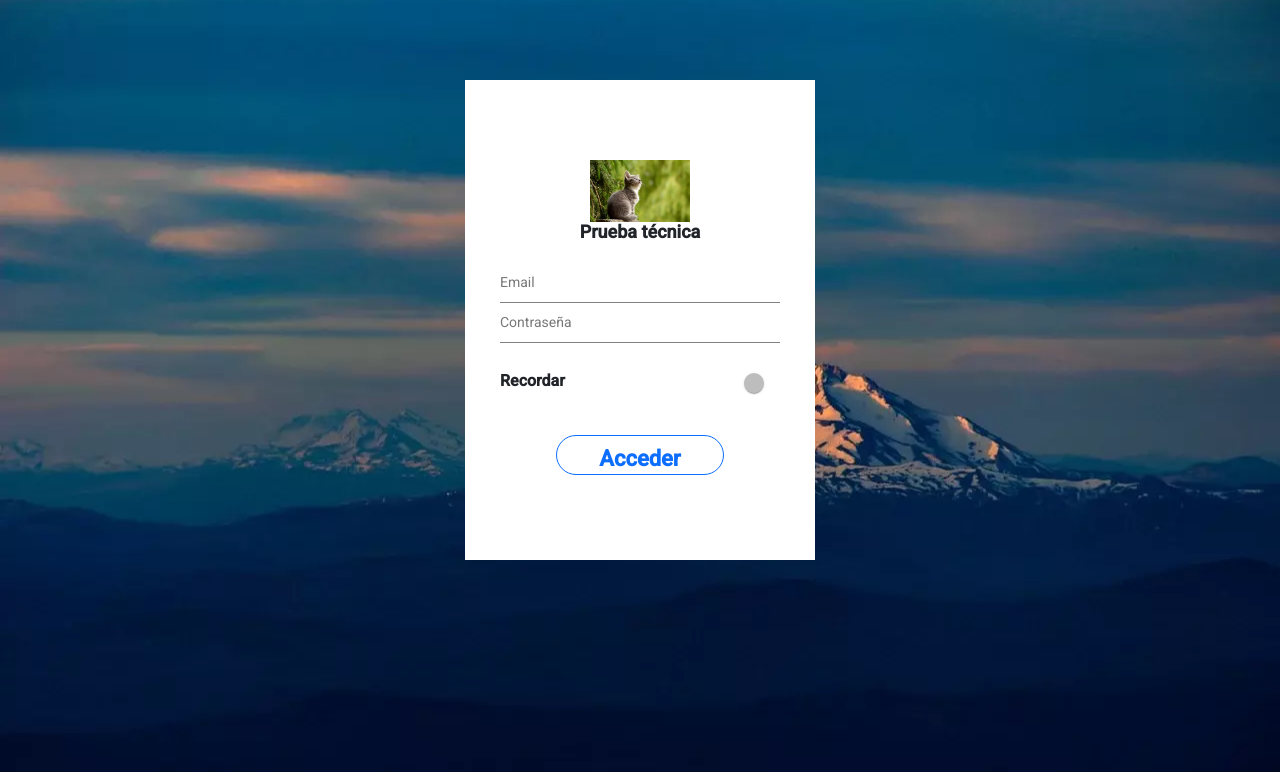
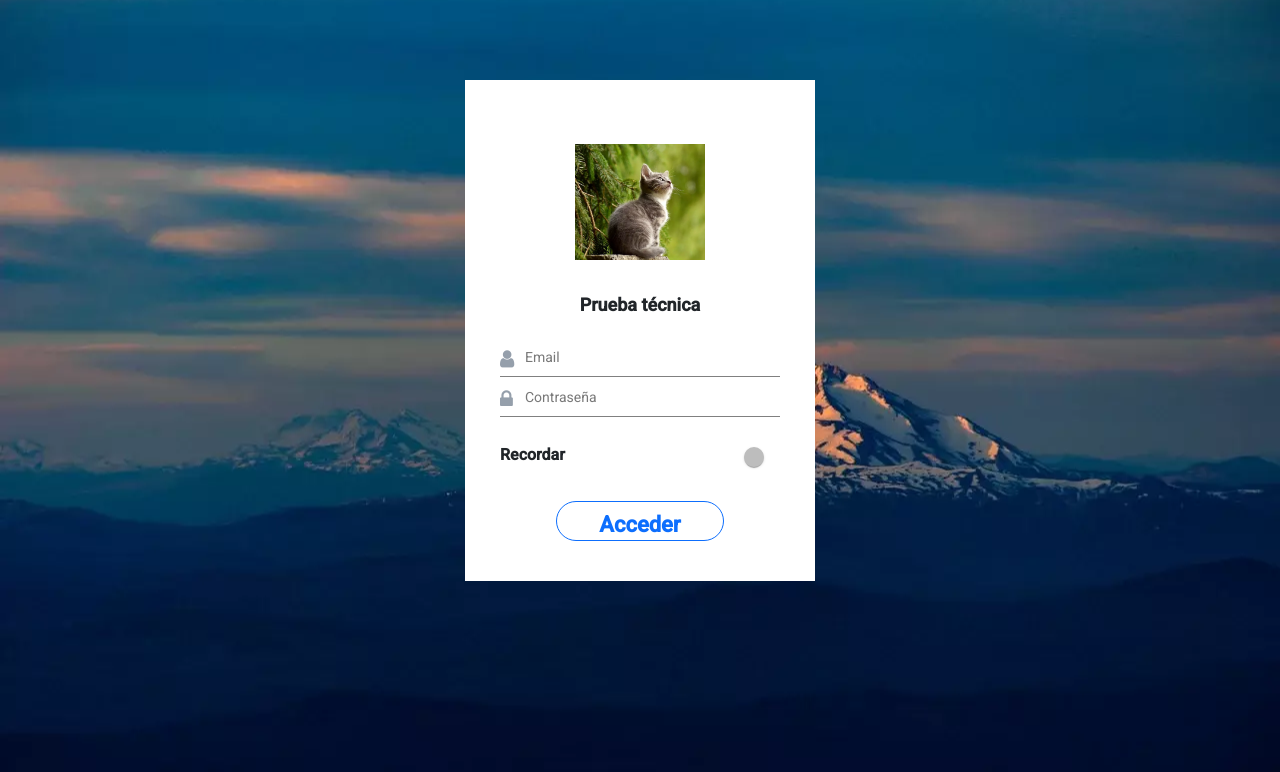
Before and after one commit to davidflores10/test-app, an Angular app: page /login in a window 1280 px wide. Shown: the top 772 px of the page. Built offline with nearby package versions, Linux system fonts and the light colour scheme.

Commit message:
Cropping image

```diff
--- a/src/app/app.module.ts
+++ b/src/app/app.module.ts
@@ -9,6 +9,7 @@ import {FormsModule, ReactiveFormsModule} from '@angular/forms';
 import { BrowserAnimationsModule } from '@angular/platform-browser/animations';
 import {MatSlideToggleModule} from '@angular/material/slide-toggle';
 import {MatInputModule} from '@angular/material/input';
+
 
 
 @NgModule({
@@ -23,7 +24,8 @@ import {MatInputModule} from '@angular/material/input';
     ReactiveFormsModule,
     BrowserAnimationsModule,
     MatSlideToggleModule,
-    MatInputModule
+    MatInputModule,
+
   ],
   providers: [AuthService],
   bootstrap: [AppComponent]
--- a/src/app/login/login.component.html
+++ b/src/app/login/login.component.html
@@ -5,32 +5,36 @@
         <div class="row">
           <div class="col-12 text-center">
             <div>
-              <img class="logo" [src]="'./assets/img/logo.jpg'" [alt]="'Cat logo'" />
+              <img class="logo" [src]="'./assets/img/logo.jpg'" [alt]="'Cat logo'"/>
             </div>
-
-            <span style="font-size: 18px;font-weight: bold; padding-top:15px"> Prueba técnica</span>
+            <div class="title-container">
+              <span style="font-size: 18px;font-weight: bold; padding-top:15px"> Prueba técnica</span>
+            </div>
 
             <form novalidate (ngSubmit)="login()" [formGroup]="loginForm">
               <div class="input_container">
-                <input  type="text" id="username" placeholder="Email" formControlName="username" />
+                <i class="fa fa-user"></i>
+                <input type="text" id="username" placeholder="Email" formControlName="username"/>
               </div>
               <div class="input_container">
-                <input type="password" id="password" placeholder="Contraseña" formControlName="password" />
+                <i class="fa fa-lock"></i>
+                <input type="password" id="password" placeholder="Contraseña" formControlName="password"/>
               </div>
-              <div class="input_container" >
-<!--                <button type="submit" class="pointer">{{ 'LOGIN.ACCESS' | translate }}</button>-->
+              <div class="input_container">
+                <!--                <button type="submit" class="pointer">{{ 'LOGIN.ACCESS' | translate }}</button>-->
                 <div class="row" style="padding-top:10%">
                   <div class="col-6" style="text-align:left">
                     <span style="font-size: 16px;font-weight: bold;">Recordar</span>
                   </div>
                   <div class="col-6" style="text-align:right">
-                    <mat-slide-toggle color="accent"></mat-slide-toggle>
+                    <mat-slide-toggle color="accent" formControlName="remember"></mat-slide-toggle>
                   </div>
                 </div>
 
               </div>
               <div class="input_container submit-btn">
-                <button type="button" class="btn btn-outline-primary rounded-pill enter-btn" (click)="login()">Acceder</button>
+                <button type="button" class="btn btn-outline-primary rounded-pill enter-btn" (click)="login()">Acceder
+                </button>
               </div>
 
             </form>
--- a/src/app/login/login.component.scss
+++ b/src/app/login/login.component.scss
@@ -23,36 +23,41 @@
       margin-left: -175px;
       text-align: center;
       margin-right: 15px;
-      height: 60vh;
+      height: auto;
       width: 100%;
       max-width: 350px;
       padding: 0px 35px;
       justify-content: center;
-      padding-top: 10vh;
+      padding-top: 8vh;
       background: white;
 
       .logo {
-        //margin-bottom: 60px;
-        height: 100%;
-        width: 36%;
-        //background-image: url('../assets/img/background.jpg');
+        height: 116px;
+        width: 130px;
+        object-fit: cover;
+        object-position: left;
       }
+
       form {
         margin: auto;
         width: 100%;
         max-width: 650px;
         border-radius: 20px;
-        padding-top: 20px;
+        padding-top: 7vh;
       }
 
-      .submit-btn{
-        padding-top:5vh;
+      .submit-btn {
+        padding-top: 4vh;
+        padding-bottom: 5vh;
+
         .enter-btn {
           width: 60%;
         }
       }
 
       .input_container {
+        position: relative;
+
         input {
           width: 100%;
           height: 40px;
@@ -62,16 +67,20 @@
           border-radius: 0;
           border-bottom: 1px solid grey;
           color: black;
+          padding-left: 25px;
 
-          &:focus{
-            background:transparent;
+
+          &:focus {
+            background: transparent;
             padding: 0;
             border: none;
             border-radius: 0;
-            border-bottom: 2px solid grey;
+            border-bottom: 1px solid blue;
             outline: none;
+            padding-left: 25px;
           }
         }
+
         input::placeholder {
           color: #787878;
           font-weight: 400;
@@ -109,6 +118,13 @@
           text-decoration: underline;
           cursor: pointer;
         }
+
+        i {
+          position: absolute;
+          top: 12px;
+          font-size: 20px;
+          color: #959fab;
+        }
       }
 
       label {
@@ -119,9 +135,11 @@
     }
 
 
-    @media (max-height: 630px) {
+    @media (max-width: 960px) {
       .login_form {
         padding-top: 20vh;
+        height: 100%;
+        top: 0;
       }
     }
 
@@ -137,4 +155,9 @@
 
     }
   }
+
+  .title-container {
+    position: relative;
+    top: 8%;
+  }
 }
--- a/src/app/login/login.component.ts
+++ b/src/app/login/login.component.ts
@@ -4,6 +4,8 @@ import {Router} from '@angular/router';
 import {Subscription} from 'rxjs';
 import {FormControl, FormGroup, Validators} from '@angular/forms';
 import {AuthService} from '../data/services/auth.service';
+
+
 
 
 // interface Credentials {
@@ -25,7 +27,8 @@ export class LoginComponent implements OnInit, OnDestroy {
 
   credentials = {
     username: '',
-    password: ''
+    password: '',
+    remember: false
   };
 
   // Subscriptions
@@ -46,7 +49,9 @@ export class LoginComponent implements OnInit, OnDestroy {
       ]),
       password: new FormControl(this.credentials.password, [
         Validators.required, Validators.minLength(5)
-      ])
+      ]),
+      remember: new FormControl(this.credentials.remember, [
+    ])
     });
   }
 
--- a/src/index.html
+++ b/src/index.html
@@ -9,6 +9,9 @@
   <link rel="preconnect" href="https://fonts.gstatic.com">
   <link href="https://fonts.googleapis.com/css2?family=Roboto:wght@300;400;500&display=swap" rel="stylesheet">
   <link href="https://fonts.googleapis.com/icon?family=Material+Icons" rel="stylesheet">
+  <link rel="stylesheet" href="https://cdnjs.cloudflare.com/ajax/libs/font-awesome/4.7.0/css/font-awesome.min.css">
+
+
 </head>
 <body class="mat-typography">
   <app-root></app-root>
```
Also changed, not shown: src/assets/icons/lock-solid.svg (added).
